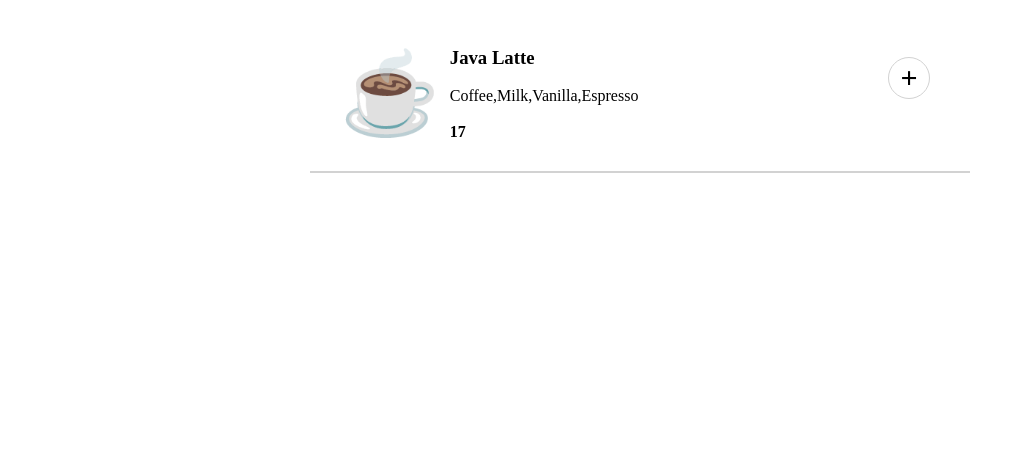
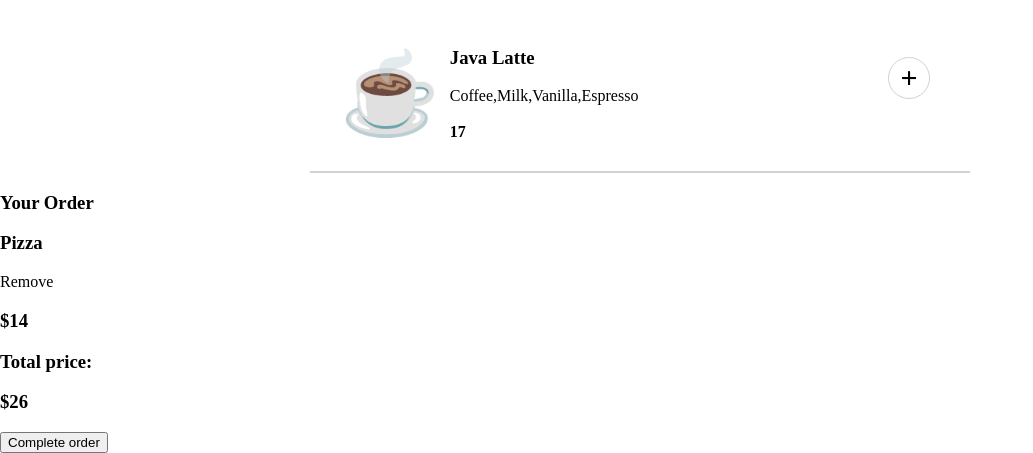
Before and after one commit to joshuaombasa/ZOLE-s-DINER-WEB-APP, a plain HTML site: page index.html in a window 1280 px wide. Shown: the part 760-1213 px from the top of the page, without its empty margins (0-1033 px from the left). Before the commit the page ends 933 px from the top, so only its background shows below. Drawn offline with Linux system fonts and the light colour scheme.

Commit message:
updated markup file

```diff
--- a/index.html
+++ b/index.html
@@ -16,6 +16,19 @@
 
 
     </main>
+    <div class="your-order-section" id="your-order-section">
+        <h3 class="order-section-header">Your Order</h3>
+        <div class="order-data" id="order-data">
+            <h3 class="order-item" id="order-item">Pizza</h3>
+            <p class="remove-item-link" id="remove-item-link">Remove</p>
+            <h3 class="order-price" id="order-price">$14</h3>
+        </div>
+        <div class="total-price-data">
+            <h3>Total price:</h3>
+            <h3 class="order-price-sum" id="order-price-sum">$26</h3>
+        </div>
+        <button class="complete-order-btn" id="complete-order-btn">Complete order</button>
+    </div>
     <script src="index.js" type="module"></script>
 </body>
 </html>
```
